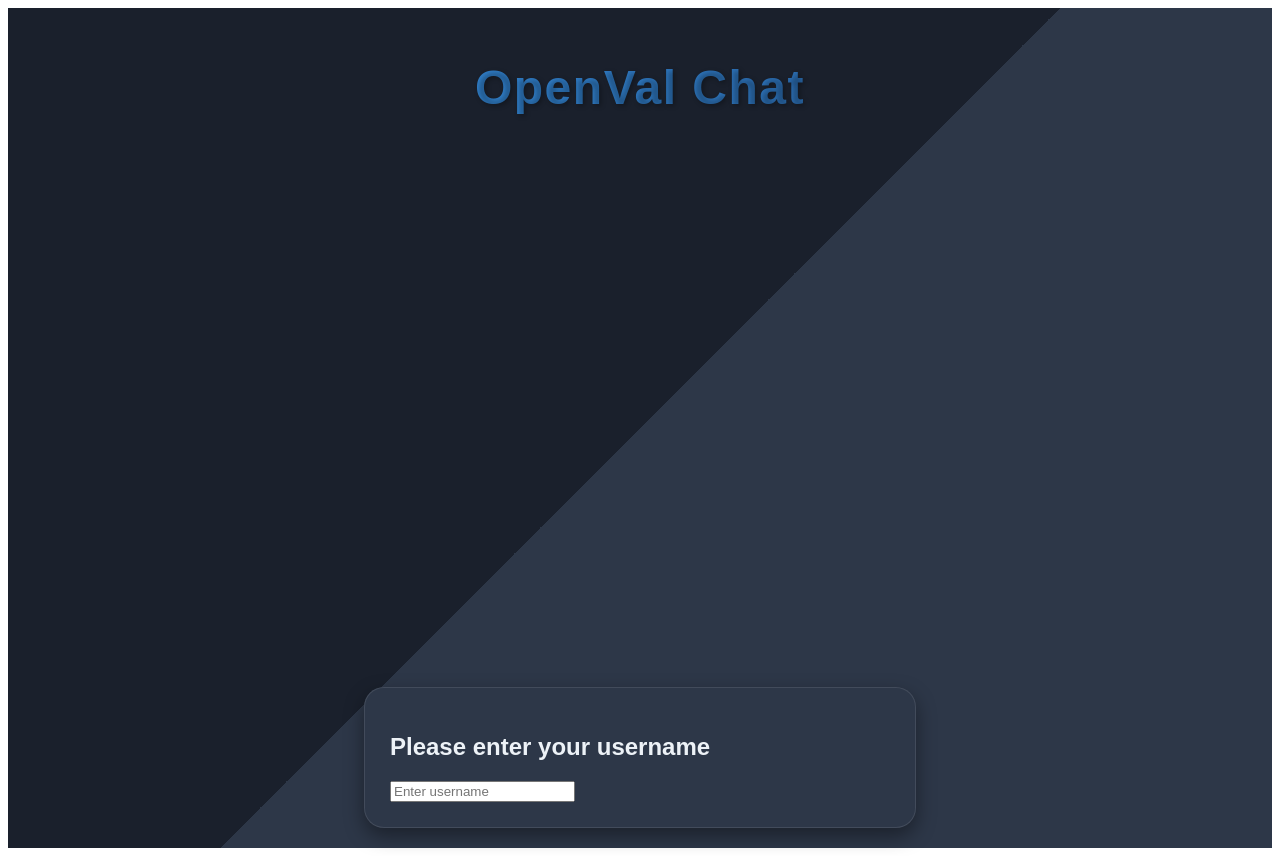
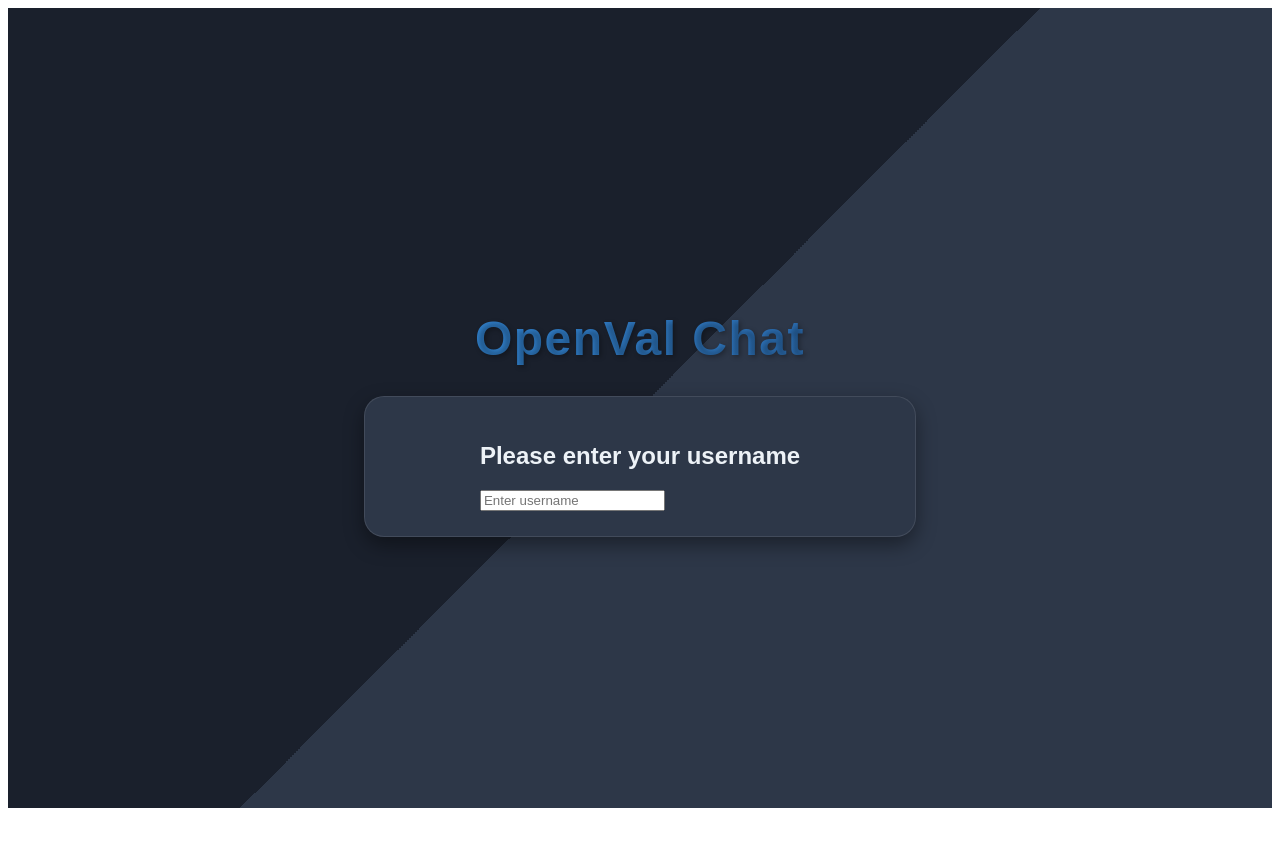
Before and after one commit to mikec1233/RAGdemo, a React (Vite) app in the folder frontend/rag_frontend/: page / in a window 1280 px wide. After the commit the page ends 816 px from the top, so only its background shows below. Built offline with nearby package versions, Linux system fonts and the light colour scheme.

Commit message:
changeszz

```diff
--- a/frontend/rag_frontend/src/App.css
+++ b/frontend/rag_frontend/src/App.css
@@ -1,4 +1,4 @@
-/* App.css - Modernized with Centered Input, Enhanced Readability, and Past Conversations Section */
+/* App.css - Centered Input Box and Glowing Effect on Focus */
 
 /* Color Palette */
 :root {
@@ -18,13 +18,12 @@
   display: flex;
   flex-direction: column;
   align-items: center;
-  justify-content: space-between;
+  justify-content: center;
   height: 100vh;
   background: linear-gradient(135deg, var(--palette3) 50%, var(--palette4) 50%);
   font-family: 'Poppins', sans-serif;
   color: var(--palette7);
   position: relative;
-  padding: 20px;
 }
 
 .title {
@@ -49,11 +48,11 @@
   padding: 25px;
   display: flex;
   flex-direction: column;
-  justify-content: space-between;
+  justify-content: center;
+  align-items: center; /* Center the input box and other content */
   z-index: 1;
   backdrop-filter: blur(10px);
   border: 1px solid rgba(255, 255, 255, 0.1);
-  position: relative;
 }
 
 .chat-display {
@@ -64,6 +63,8 @@
   border-radius: 10px;
   padding: 15px;
   font-size: 1.1rem;
+  max-height: 300px; /* Adjust to keep the display smaller and centered */
+  width: 100%;
 }
 
 .message {
@@ -92,7 +93,7 @@
 .chat-form {
   display: flex;
   flex-direction: row;
-  justify-content: space-between;
+  justify-content: center;
   align-items: center;
   width: 100%;
 }
@@ -107,12 +108,14 @@
   font-size: 1.1rem;
   width: 75%;
   box-shadow: inset 0 2px 6px rgba(0, 0, 0, 0.2);
-  transition: border-color 0.3s ease;
+  transition: border-color 0.3s ease, box-shadow 0.3s ease;
+  text-align: center; /* Center the text in the input */
 }
 
 .input-field:focus {
   outline: none;
   border-color: var(--palette1);
+  box-shadow: 0 0 10px rgba(49, 130, 206, 0.8); /* Blueish-white glow effect */
 }
 
 .submit-btn {
@@ -140,7 +143,7 @@
   max-width: 500px;
   border-radius: 20px;
   box-shadow: 0 6px 15px rgba(0, 0, 0, 0.3);
-  margin-top: 20px;
+  margin-bottom: 20px;
   padding: 20px;
   font-size: 1.1rem;
   overflow-y: auto;
```
